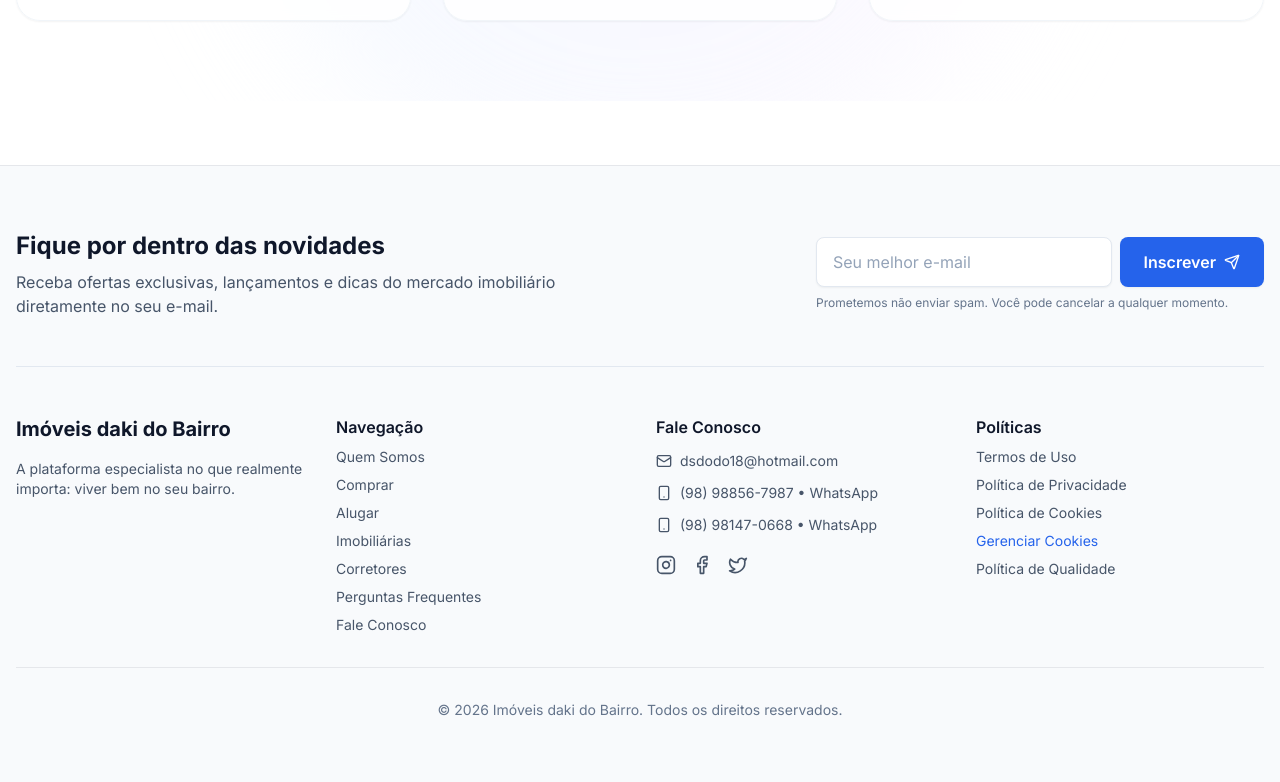
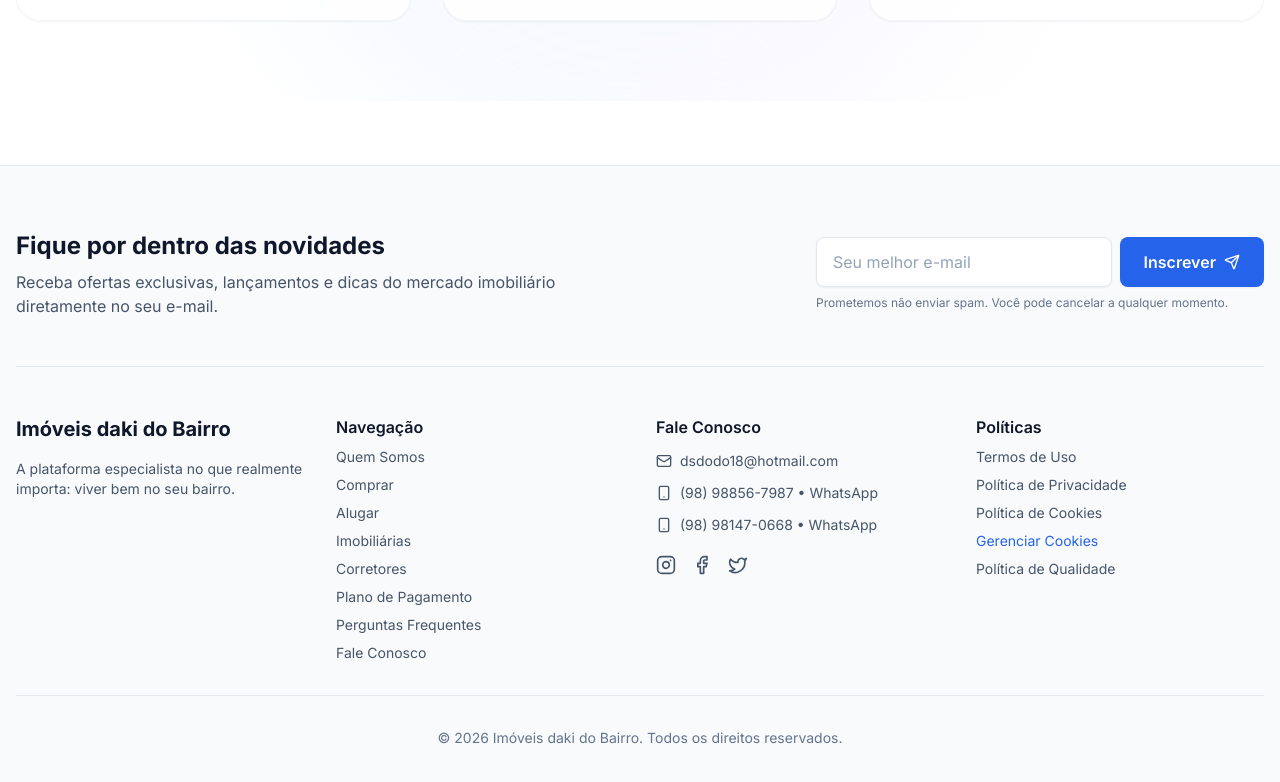
Before and after one commit to Dodo110371/imoveis-daki-do-bairro, a Next.js app: page / in a window 1280 px wide. Shown: the part 1986-2768 px from the top of the page. Built offline with nearby package versions, Linux system fonts and the light colour scheme; no server answers; the database is empty.

Commit message:
fix-replace-menu-footer-plans-text

```diff
--- a/components/Footer.tsx
+++ b/components/Footer.tsx
@@ -36,6 +36,7 @@ export function Footer() {
             <Link href="/alugar" className="text-sm text-slate-600 hover:text-slate-900">Alugar</Link>
             <Link href="/imobiliarias" className="text-sm text-slate-600 hover:text-slate-900">Imobiliárias</Link>
             <Link href="/corretores" className="text-sm text-slate-600 hover:text-slate-900">Corretores</Link>
+            <Link href="/planos" className="text-sm text-slate-600 hover:text-slate-900">Plano de Pagamento</Link>
             <Link href="/faq" className="text-sm text-slate-600 hover:text-slate-900">Perguntas Frequentes</Link>
             <Link href="/contato" className="text-sm text-slate-600 hover:text-slate-900">Fale Conosco</Link>
           </div>
--- a/components/Header.tsx
+++ b/components/Header.tsx
@@ -164,7 +164,7 @@ export function Header() {
                                 Municípios
                             </Link>
                             <Link href="/planos" className="flex items-center px-4 py-3 text-slate-600 hover:text-blue-600 hover:bg-blue-50 rounded-lg transition-colors" onClick={() => setIsMenuOpen(false)}>
-                                Nossos Planos
+                                Plano de Pagamento
                             </Link>
 
                             <div className="my-2 border-t border-slate-100" />
```
